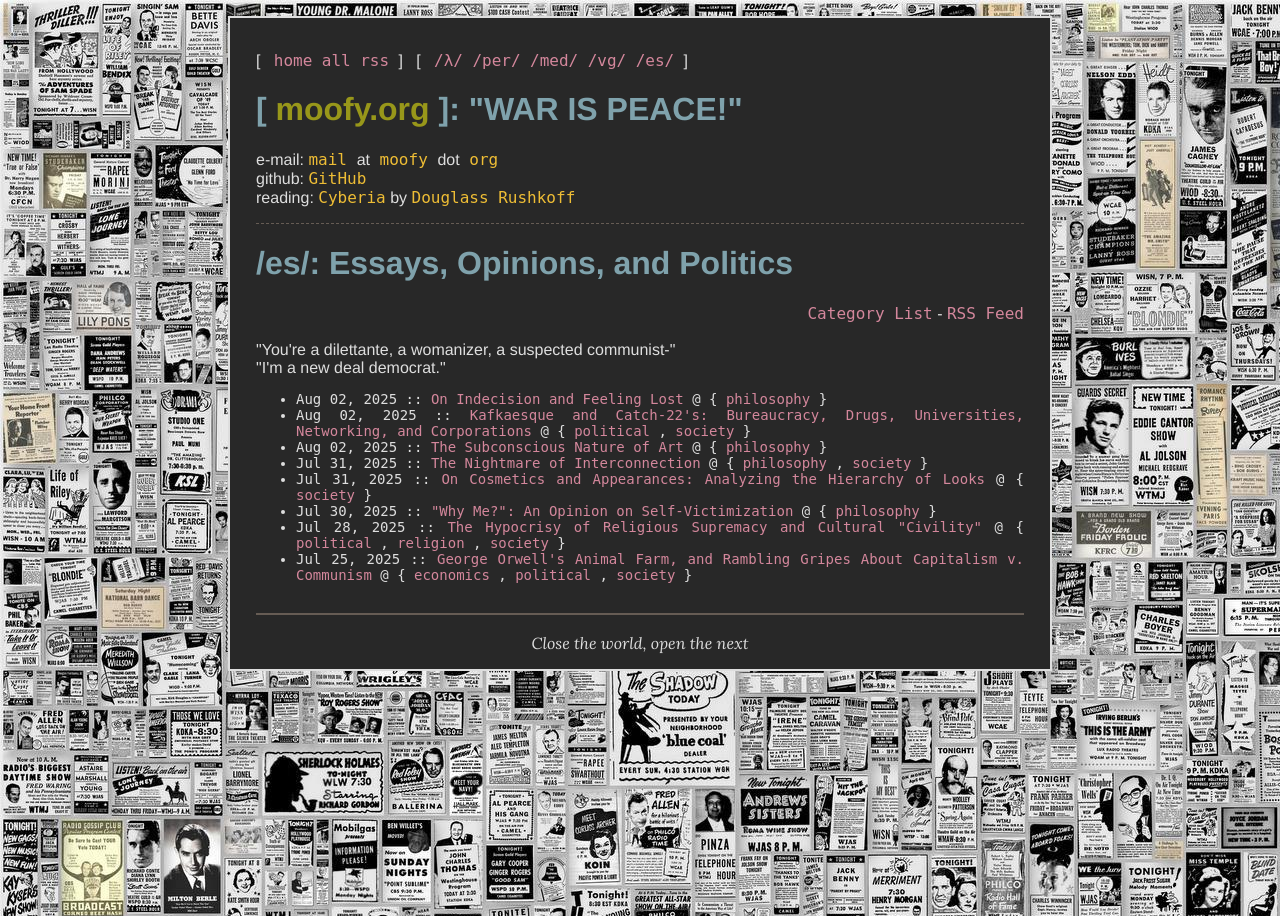
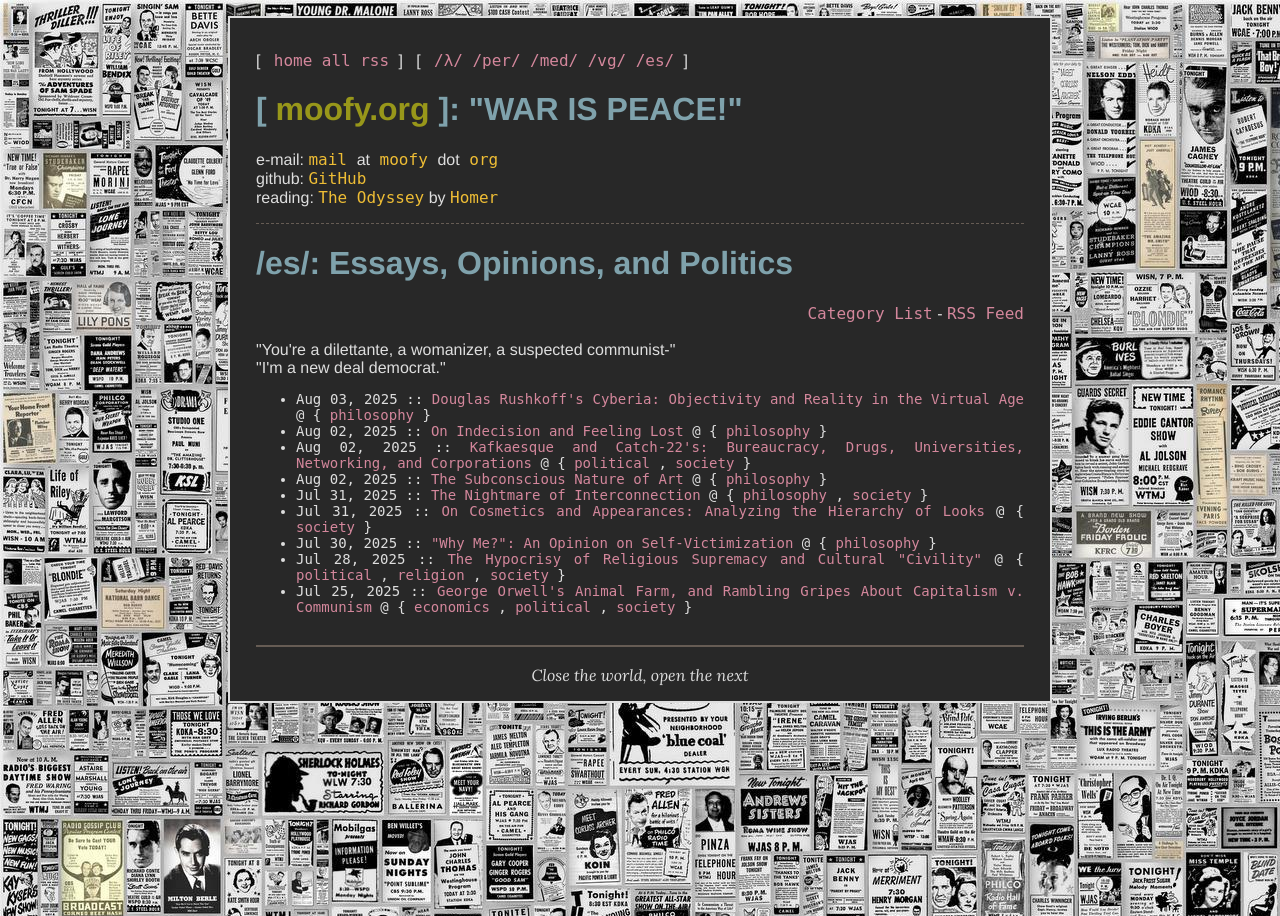
Before and after one commit to mufaro3/mufaro3.github.io, a Jekyll site: the page built from pages/essay.md, in a window 1280 px wide. Built offline with Jekyll 4.4.1, drawn with Linux system fonts in a browser that asks for light colours; some of the changed lines change nothing that is shown.

Commit message:
in-progress

```diff
--- a/_config.yml
+++ b/_config.yml
@@ -27,8 +27,8 @@ footer_quotes: [
 public_email: 'mail <span class="normal">at</span> moofy <span class="normal">dot</span> org'
 github: 'mufaro3'
 current_book:
-  title: "Cyberia"
-  author: "Douglass Rushkoff"
+  title: "The Odyssey"
+  author: "Homer"
 
 # Blog Settings
 
--- /dev/null
+++ b/_posts/2025-08-03-objectivity-and-reality.md
@@ -0,0 +1,22 @@
+---
+layout: post
+title:  "Douglas Rushkoff's Cyberia: Objectivity and Reality in the Virtual Age"
+date:   2025-08-03 22:55:55
+comments: true
+categories:
+    - essay
+tags:
+    - philosophy
+---
+
+I recently finished *Cyberia* by Douglass Rushkoff, and in it, Rushkoff discusses the paradigm shift of the supposed grounded, objective reality essentially losing its footing as humanity begins its exploration into digital consciousness, as virtual space acts as an entirely unique dimension to the one in which we presently inhabit. As such, it operates on entirely different rules. It is as though laws of natural sciences like Physics are of little importance in a digital ecosystem and more abstract, philosopical or sociological ideologies such as metaphysics, abstract mathematics, and religious or spiritual ideas have a heightened applicability. We can most directly feel such a change from its parallel in the shift from an industrial society, marked by technological dominance in the forms of physical engineering, to an information age, marked by technological dominance in the form of largely ideological technology.
+
+From this, Rushkoff's *Cyberia*, then, poses some incredible questions, most importantly "Where is this new technology going to take us?" and "How objective is objectivity?" First and foremost, the former question is so pivotal to understanding just how important the virtual age is, and as it is such a complex question to tackle, I won't go into it. (Rushkoff's *Cyberia* spends its length chiefly concerned with finding its answer, so I recommend reading the book to examine that.) Rather, I'm much more interested in the latter question: "How objective is objectivity?," or, in other words, "How do we define reality?"
+
+So, I start by thinking of our definition of objective reality based on our senses, but similarly, we know that biologically, our senses have to work off of approximations of reality (such as reasonably having a discrete rate at which information is processed, so, for example, time is approximated as continuous in the brain from discrete measurements), so we know that our senses are not as good of a barometer for understanding the underlying nature of reality. Instead, our senses are not much more than exactly what they are: a system for perceiving the working reality necessary to live our lives effectively. What this means isn't necessarily that what we perceive physically isn't the "true reality," but rather, that what we perceive is not guaranteed to be the "true reality," and this "true reality" may be something beyond our physical or biological perception.
+
+Furthermore, I think that this is just indicative of the failures of perceiving the world as a human being. Another interesting point that *Cyberia* brings up is on viewing the world under the context of ego (in particular, *Cyberia* was interested in how the use of psychedelics broke free from this context). Many things that we take as axioms for how the world works, like gender roles, physical perception (like hearing sounds and seeing colors), identity, etc. fall apart when the ego is removed, and the destruction of these axioms ripples out in a fractal-like manner (as the book describes it, where fractals in Chaos theory are uber-sensitive to initial conditions and recursive such that these changes persist and grow over each recursion) to affect all kinds of great conclusions about how we perceive the world.
+
+I think, in an odd way, this is why I would like to see the world from the perspective of a dog.
+
+{% include unfinished.md %}
```
